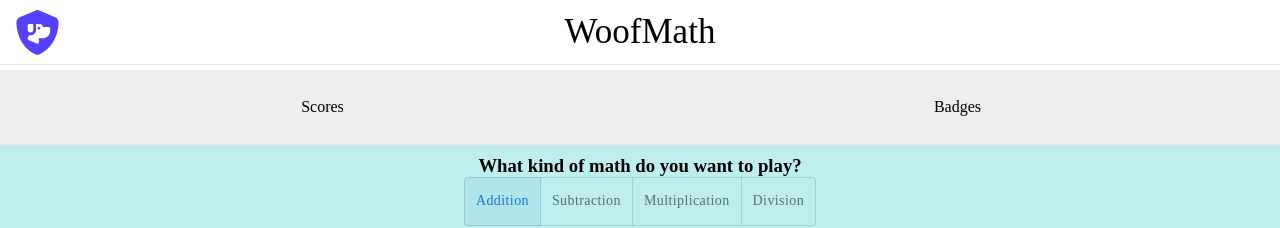
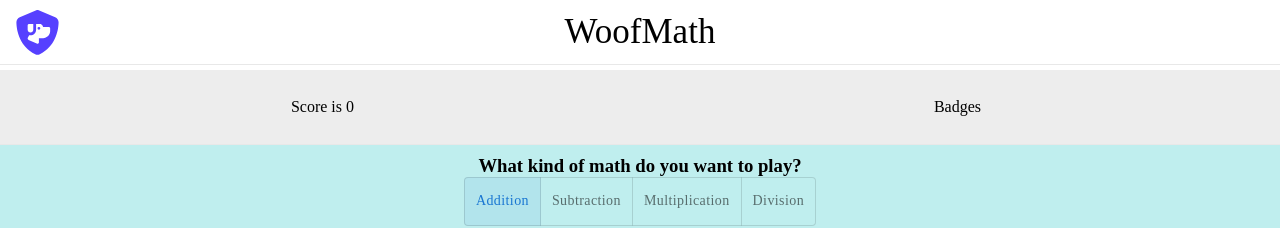
Before and after one commit to tedschu/WoofMath, a React (Vite) app in the folder client/: page / in a window 1280 px wide. Shown: the top 228 px of the page. Built offline with nearby package versions, Linux system fonts and the light colour scheme; the HTML template or start-up script is replaced by a standard one; a web font is replaced by a local one.

Commit message:
updates to auth files

```diff
--- a/client/src/App.jsx
+++ b/client/src/App.jsx
@@ -17,7 +17,14 @@ function App() {
     username: "",
   });
   const [userId, setUserId] = useState("");
-  const [userScore, setUserScore] = useState(0);
+  const [userScore, setUserScore] = useState({
+    addition_score: 0,
+    subtraction_score: 0,
+    multiplication_score: 0,
+    division_score: 0,
+    total_score: 0,
+  });
+  const [totalScore, setTotalScore] = useState(0);
   const [userBadges, setUserBadges] = useState({
     dog: false,
     hippo: false,
@@ -54,10 +61,22 @@ function App() {
           const data = await response.json();
           console.log(data);
 
+          // SET ALL STATE VALUES HERE (SCORES, BADGES, USER INFO, ETC.)
           if (response.ok) {
             setUserInfo({
               username: data.username,
+              name: data.name,
+              birth_year: data.birth_year,
+              email: data.email,
             });
+            setUserScore(data.score);
+            setUserBadges(data.badge);
+            setTotalScore(
+              parseInt(data.score.addition_score) +
+                parseInt(data.score.subtraction_score) +
+                parseInt(data.score.multiplication_score) +
+                parseInt(data.score.division_score)
+            );
           }
         } catch (error) {
           console.error("Error fetching user data:", error);
@@ -68,7 +87,7 @@ function App() {
     }
   }, []);
 
-  console.log(userInfo);
+  console.log(totalScore);
   return (
     <>
       <Nav isLoggedIn={isLoggedIn} userInfo={userInfo} />
@@ -84,11 +103,15 @@ function App() {
               setUserScore={setUserScore}
               userBadges={userBadges}
               setUserBadges={setUserBadges}
-              userId={userId}
+              totalScore={totalScore}
+              setTotalScore={setTotalScore}
             />
           }
         />
-        <Route path="/me" element={<Me />} />
+        <Route
+          path="/me"
+          element={<Me isLoggedIn={isLoggedIn} userInfo={userInfo} />}
+        />
         <Route path="/register" element={<Register />} />
         <Route
           path="/login"
@@ -98,7 +121,6 @@ function App() {
               isLoggedIn={isLoggedIn}
               userInfo={userInfo}
               setUserInfo={setUserInfo}
-              setUserId={setUserId}
             />
           }
         />
--- a/client/src/components/ScoreBar.jsx
+++ b/client/src/components/ScoreBar.jsx
@@ -12,7 +12,9 @@ function ScoreBar({
   setUserBadges,
   sliderValue,
   gameSelector,
-  userId,
+  userInfo,
+  totalScore,
+  setTotalScore,
 }) {
   // Get user's score and badges from DB
   // Set into state (userScore, userBadges)
@@ -34,7 +36,7 @@ function ScoreBar({
   return (
     <>
       <div className="scoreBarContainer">
-        <div className="scores">Scores</div>
+        <div className="scores">Score is {totalScore}</div>
 
         <div className="badges">Badges</div>
       </div>
--- a/client/src/pages/Game.jsx
+++ b/client/src/pages/Game.jsx
@@ -14,7 +14,9 @@ function Game({
   setUserScore,
   userBadges,
   setUserBadges,
-  userId,
+  userInfo,
+  totalScore,
+  setTotalScore,
 }) {
   const [sliderValue, setSliderValue] = useState(1);
   const [gameSelector, setGameSelector] = useState("addition");
@@ -30,7 +32,9 @@ function Game({
         setUserBadges={setUserBadges}
         sliderValue={sliderValue}
         gameSelector={gameSelector}
-        userId={userId}
+        userInfo={userInfo}
+        totalScore={totalScore}
+        setTotalScore={setTotalScore}
       />
 
       <GameSelector setGameSelector={setGameSelector} />
--- a/client/src/pages/Login.jsx
+++ b/client/src/pages/Login.jsx
@@ -3,13 +3,7 @@ import { useState, useEffect } from "react";
 import { Link } from "react-router-dom";
 import { useNavigate } from "react-router-dom";
 
-function Login({
-  setIsLoggedIn,
-  isLoggedIn,
-  setUserId,
-  userInfo,
-  setUserInfo,
-}) {
+function Login({ setIsLoggedIn, isLoggedIn, userInfo, setUserInfo }) {
   const [loginFailed, setLoginFailed] = useState(false);
 
   const navigate = useNavigate();
@@ -56,7 +50,7 @@ function Login({
       } else {
         localStorage.setItem("token", data.token); // SETS TOKEN TO LOCALSTORAGE IN BROWSER
         localStorage.setItem("userId", data.id); // SETS USER ID INTO LOCALSTORAGE TO HELP WITH RENDERING USER DATA ON GAME AND ACCOUNT PAGES
-        setUserId(data.id);
+        //setUserId(data.id);
         setIsLoggedIn(true);
         setLoginFailed(false);
         navigate("/");
```
